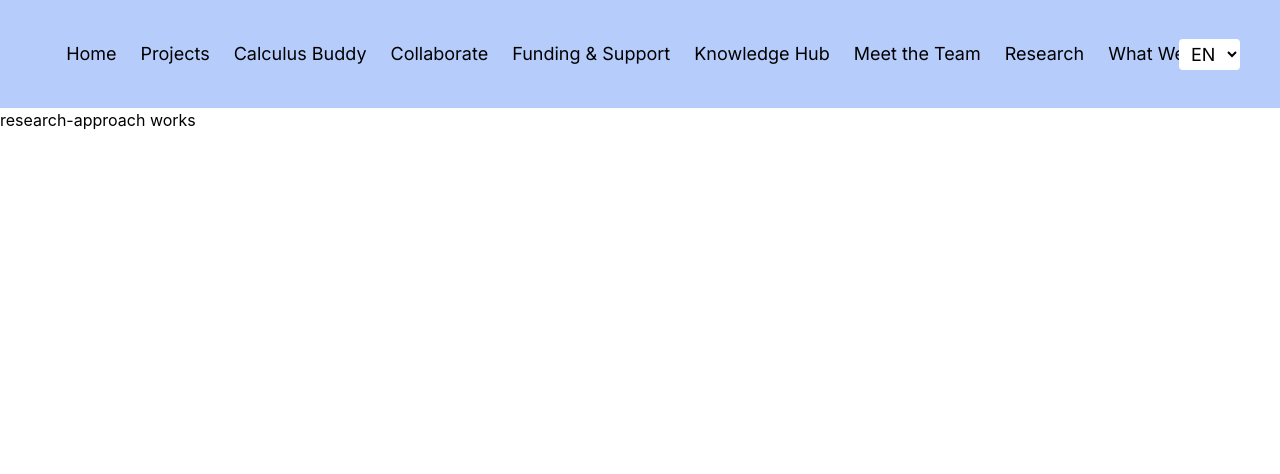
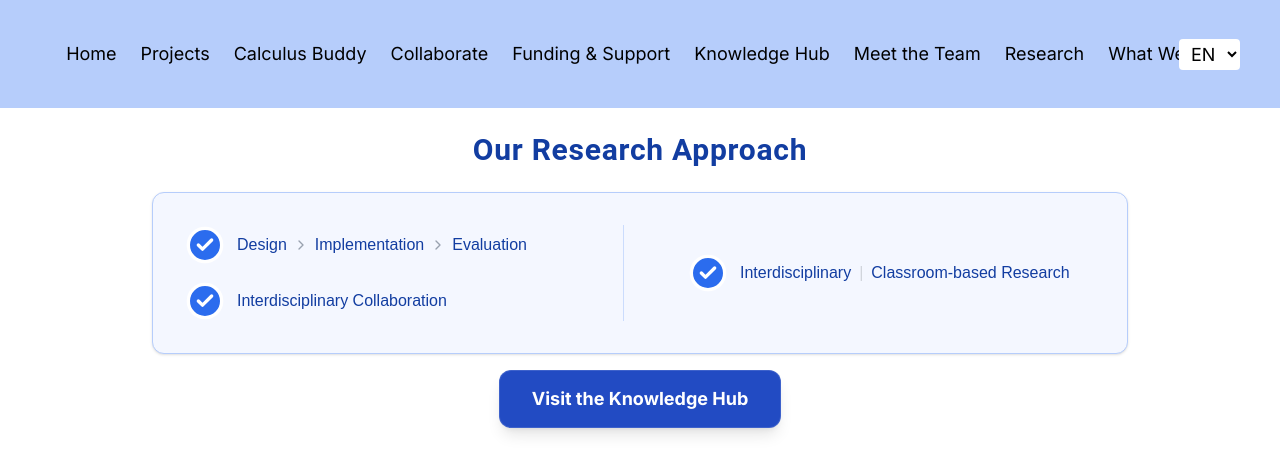
Before and after one commit to EduTech-Interactive/edutech-interactive.github.io, a React (Vite) app in the folder lab-site/: page /test-env/research-approach in a window 1280 px wide. Shown: the top 474 px of the page. Built offline with nearby package versions, Linux system fonts and the light colour scheme; a web font is replaced by a local one.

Commit message:
research approach done

```diff
--- a/lab-site/src/components/research-approach/research-approach.tsx
+++ b/lab-site/src/components/research-approach/research-approach.tsx
@@ -1,7 +1,65 @@
+import { CheckCircle2, ChevronRight } from 'lucide-react'; // Example icon library for checkmarks
+import { Button } from '../shared/ui/button';
+import { Link } from '@tanstack/react-router';
+import { useTranslation } from 'react-i18next';
+
 const ResearchApproach = () => {
+  const { t } = useTranslation();
   return (
-    <div>research-approach works</div>
-  )
-}
+    <div className="flex flex-col items-center justify-center w-full max-w-5xl mx-auto p-6 font-body text-edu-blue-600">
+      {/*title*/}
+      <h2 className="text-2xl md:text-3xl font-bold font-heading mb-6 tracking-wide text-center">
+        {t("researchApproach.title")}
+      </h2>
 
-export default ResearchApproach
+      {/*main info box*/}
+      <div className="w-full bg-[#f4f7ff] border border-edu-blue-200 rounded-xl p-6 md:p-8 grid grid-cols-1 md:grid-cols-2 gap-y-4 md:gap-x-8 md:divide-x md:divide-[#cbdcfd] relative mb-8 shadow-sm">
+
+        {/*box left column*/}
+        <div className="space-y-4 flex flex-col justify-center">
+          {/*item 1: process flow*/}
+          <div className="flex items-center space-x-3">
+            <CheckCircle2 className="w-10 h-10 text-edu-blue-400 shrink-0" fill="currentColor" stroke="white" strokeWidth={2} />
+            <div className="flex items-center flex-wrap gap-1 text-sm md:text-base font-medium">
+              <span>{t("researchApproach.items.process.step1")}</span>
+              <ChevronRight className="w-4 h-4 text-gray-400 mx-0.5" />
+              <span>{t("researchApproach.items.process.step2")}</span>
+              <ChevronRight className="w-4 h-4 text-gray-400 mx-0.5" />
+              <span>{t("researchApproach.items.process.step3")}</span>
+            </div>
+          </div>
+
+          {/*item 2: interdisciplinaty collaboration*/}
+          <div className="flex items-center space-x-3">
+            <CheckCircle2 className="w-10 h-10  text-edu-blue-400  shrink-0" fill="currentColor" stroke="white" strokeWidth={2} />
+            <span className="text-sm md:text-base font-medium">{t("researchApproach.items.collaboration")}</span>
+          </div>
+        </div>
+
+        {/*right column*/}
+        <div className="space-y-4 flex flex-col justify-center md:pl-8 pt-4 md:pt-0 border-t md:border-t-0 border-[#cbdcfd]">
+          {/*item 3: interdisciplinary*/}
+          <div className="flex items-center space-x-3">
+            <CheckCircle2 className="w-10 h-10  text-edu-blue-400  shrink-0" fill="currentColor" stroke="white" strokeWidth={2} />
+            <div className="flex items-center flex-wrap gap-2 text-sm md:text-base font-medium">
+              <span>{t("researchApproach.items.methodology.type")}</span>
+              <span className="text-gray-300">|</span>
+              <span>{t("researchApproach.items.methodology.setting")}</span>
+            </div>
+          </div>
+        </div>
+      </div>
+
+      {/*btn link*/}
+      <div className="z-10 -mt-4">
+        <Link to="/knowledge-hub">
+          <Button>
+            {t("researchApproach.hubBtnText")}
+          </Button>
+        </Link>
+      </div>
+    </div>
+  );
+};
+
+export default ResearchApproach;
--- a/lab-site/src/i18n/i18n.ts
+++ b/lab-site/src/i18n/i18n.ts
@@ -50,6 +50,27 @@ i18n
             "heading": "Featured Project: Calculus Buddy",
             "desc": "AI-powered tutoring for higher education mathematics.",
             "btnText": "Discover The Project"
+          },
+
+          "researchApproach":
+          {
+            "title": "Our Research Approach",
+            "items":
+            {
+              "process":
+              {
+                "step1": "Design",
+                "step2": "Implementation",
+                "step3": "Evaluation"
+              },
+              "collaboration": "Interdisciplinary Collaboration",
+              "methodology":
+              {
+                "type": "Interdisciplinary",
+                "setting": "Classroom-based Research"
+              }
+            },
+            "hubBtnText": "Visit the Knowledge Hub"
           }
         }
       },
@@ -94,6 +115,27 @@ i18n
             "heading": "Projet en vedette : Calculus Buddy",
             "desc": "Tutorat propulsé par l'IA pour l'enseignement supérieur en mathématiques.",
             "btnText": "Découvrir le projet"
+          },
+
+          "researchApproach":
+          {
+            "title": "Notre approche de recherche",
+            "items":
+            {
+              "process":
+              {
+                "step1": "Conception",
+                "step2": "Mise en œuvre",
+                "step3": "Évaluation"
+              },
+              "collaboration": "Collaboration interdisciplinaire",
+              "methodology":
+              {
+                "type": "Interdisciplinaire",
+                "setting": "Recherche en milieu scolaire"
+              }
+            },
+            "hubBtnText": "Visiter le Carrefour de connaissances"
           }
         }
       }
```
